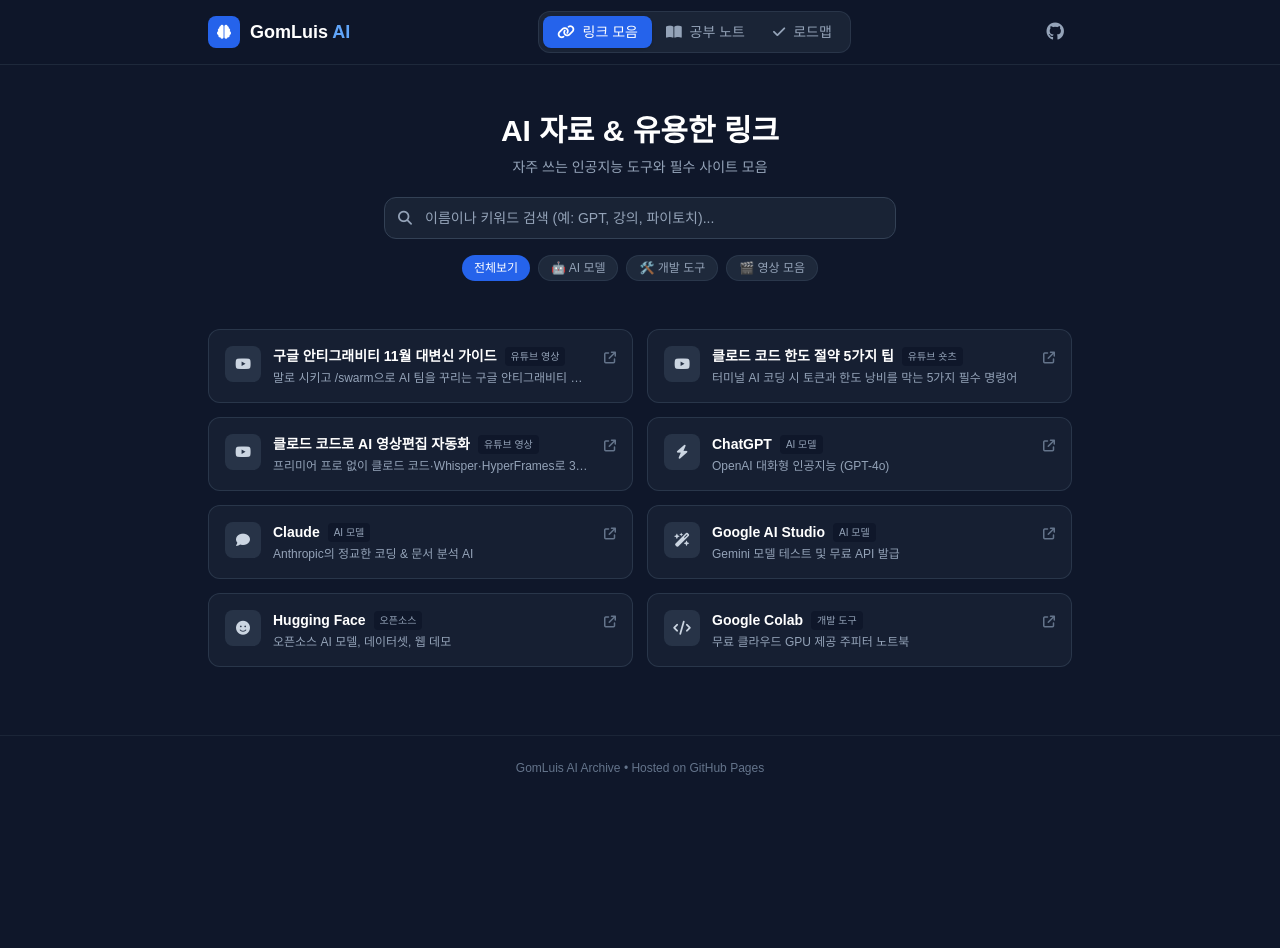
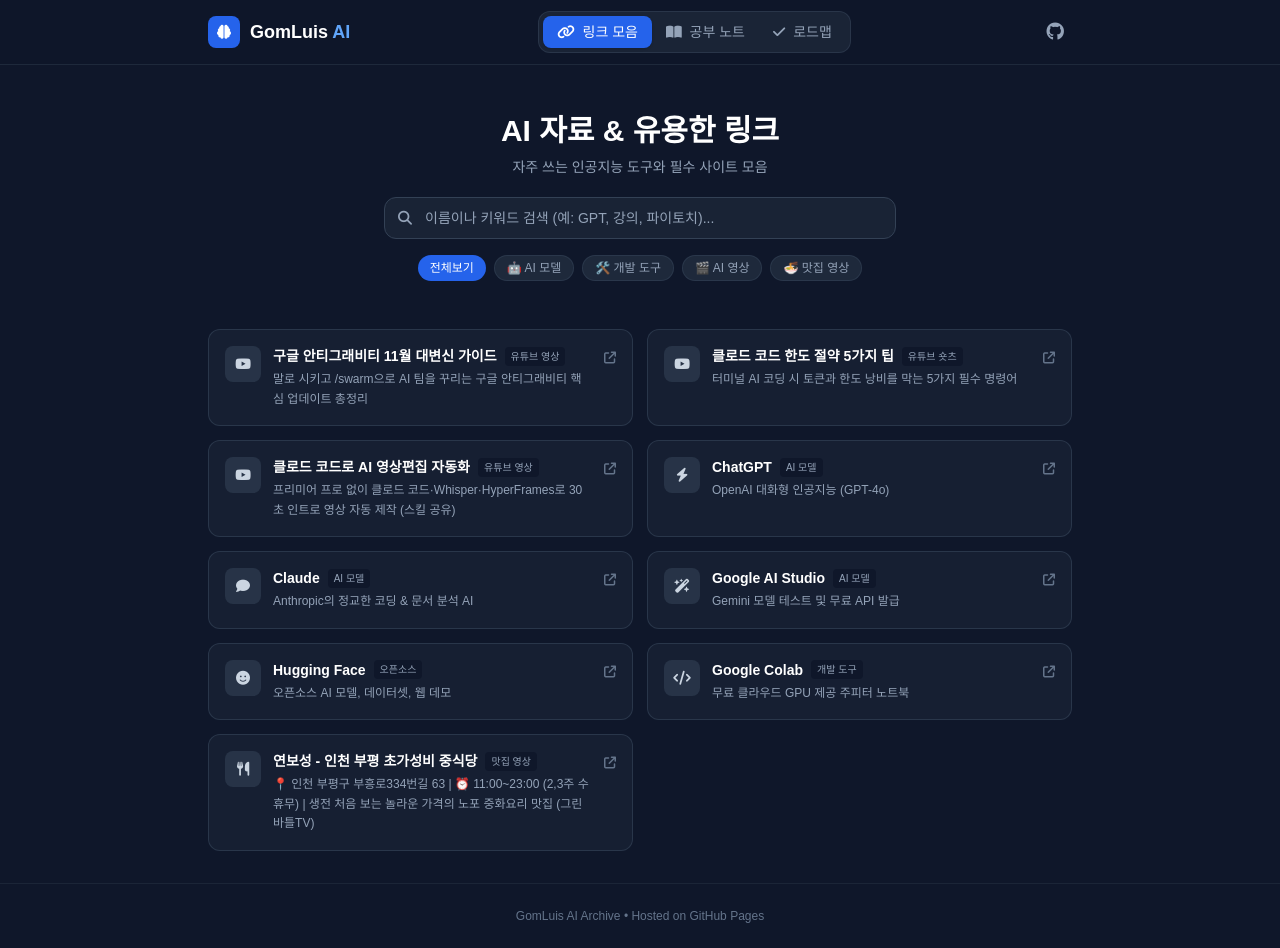
Before and after one commit to gomluis/gomluis.github.io, a plain HTML site: page index.html in a window 1280 px wide. Before the commit the page ends 800 px from the top, so only its background shows below. Drawn offline with nearby package versions, Linux system fonts and the light colour scheme; a web font is replaced by a local one.

Commit message:
feat: add food video category and first restaurant review (Yeonboseong)

```diff
--- a/index.html
+++ b/index.html
@@ -238,14 +238,18 @@
       { name: "Hugging Face", category: "models", catName: "오픈소스", url: "https://huggingface.co", desc: "오픈소스 AI 모델, 데이터셋, 웹 데모", icon: "fa-face-smile" },
 
       // Tools
-      { name: "Google Colab", category: "tools", catName: "개발 도구", url: "https://colab.research.google.com", desc: "무료 클라우드 GPU 제공 주피터 노트북", icon: "fa-code" }
+      { name: "Google Colab", category: "tools", catName: "개발 도구", url: "https://colab.research.google.com", desc: "무료 클라우드 GPU 제공 주피터 노트북", icon: "fa-code" },
+
+      // Food & Restaurants
+      { name: "연보성 - 인천 부평 초가성비 중식당", category: "food", catName: "맛집 영상", url: "https://www.youtube.com/watch?v=nYPjRgTA2fE", desc: "📍 인천 부평구 부흥로334번길 63 | ⏰ 11:00~23:00 (2,3주 수 휴무) | 생전 처음 보는 놀라운 가격의 노포 중화요리 맛집 (그린바틀TV)", icon: "fa-solid fa-utensils" }
     ];
 
     const categories = [
       { id: "all", label: "전체보기" },
       { id: "models", label: "🤖 AI 모델" },
       { id: "tools", label: "🛠️ 개발 도구" },
-      { id: "media", label: "🎬 영상 모음" }
+      { id: "media", label: "🎬 AI 영상" },
+      { id: "food", label: "🍜 맛집 영상" }
     ];
 
     const roadmapItems = [
@@ -418,7 +422,7 @@
                   <h3 class="text-sm font-bold text-white group-hover:text-blue-400 transition-colors">${item.name}</h3>
                   <span class="text-[10px] px-1.5 py-0.5 rounded bg-slate-900 text-slate-400">${item.catName}</span>
                 </div>
-                <p class="text-xs text-slate-400 mt-1 line-clamp-1">${item.desc}</p>
+                <p class="text-xs text-slate-400 mt-1 line-clamp-2 sm:line-clamp-3 leading-relaxed">${item.desc}</p>
               </div>
             </div>
             <i class="fa-solid fa-arrow-up-right-from-square text-xs text-slate-500 group-hover:text-blue-400 transition-colors pt-1"></i>
```
Also changed, not shown: 1 other file.
